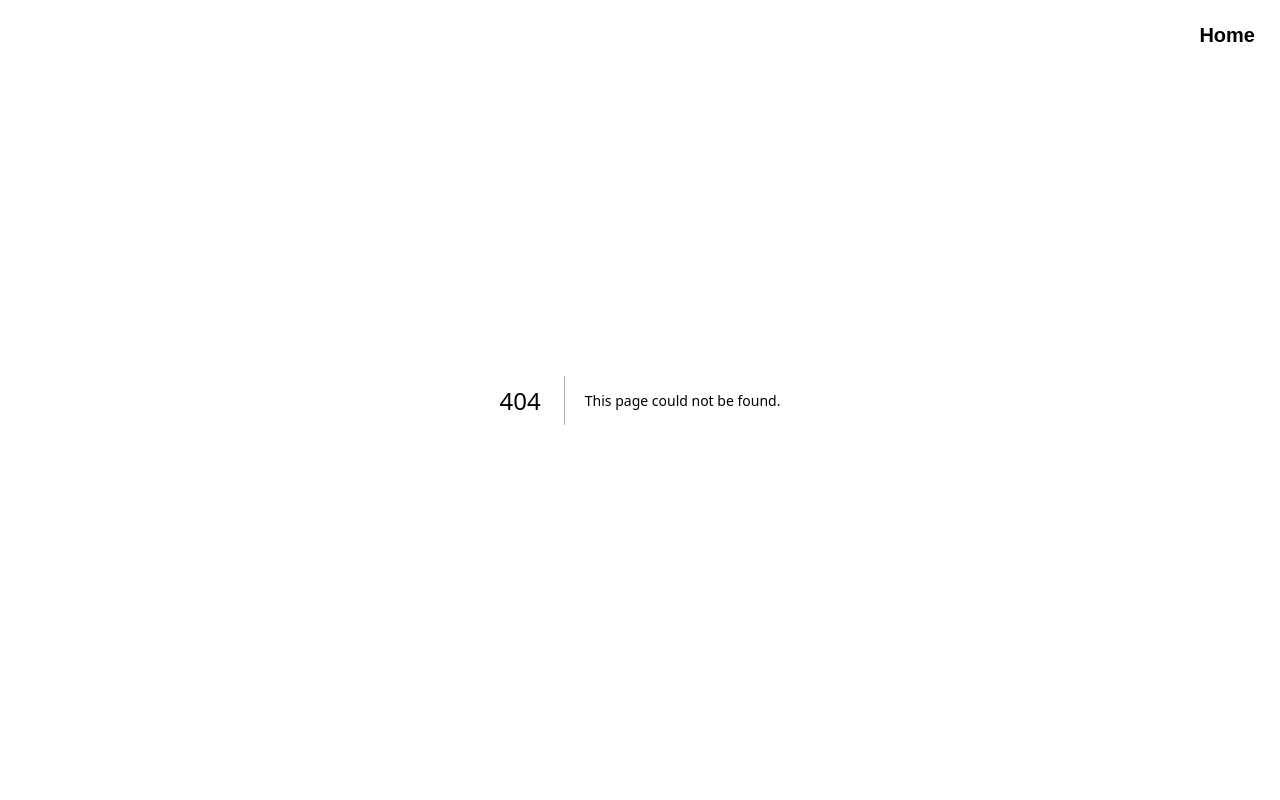
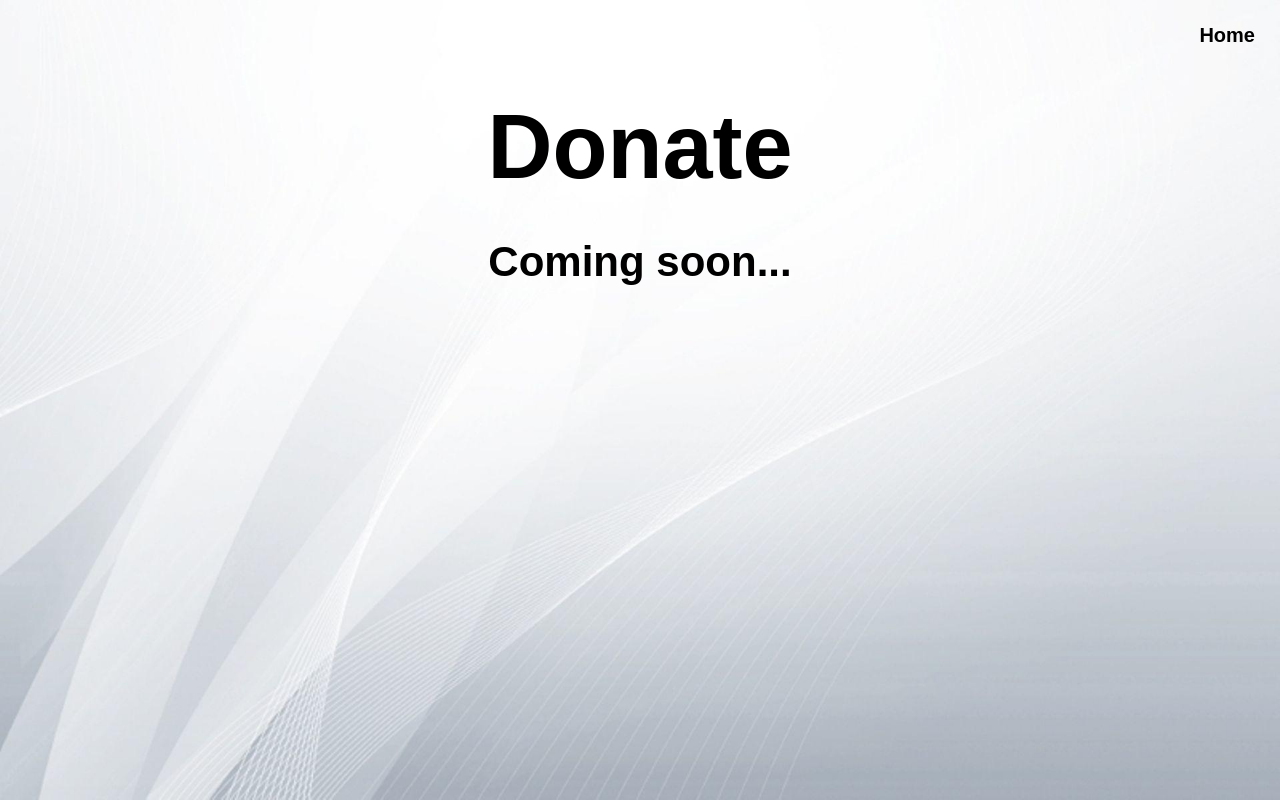
Before and after one commit to H4CK3R1010/Seemz-Like-Magazine, a Next.js app: page /donate in a window 1280 px wide. Before the commit this address had no page. Built offline with nearby package versions, Linux system fonts and the light colour scheme.

Commit message:
Add Donate page

```diff
--- /dev/null
+++ b/app/donate/page.tsx
@@ -0,0 +1,19 @@
+export default function Donate(){
+
+return(
+
+<div className="background">
+
+<div className="title">
+Donate
+</div>
+
+<div className="subtitle">
+Coming soon...
+</div>
+
+</div>
+
+)
+
+}
```
